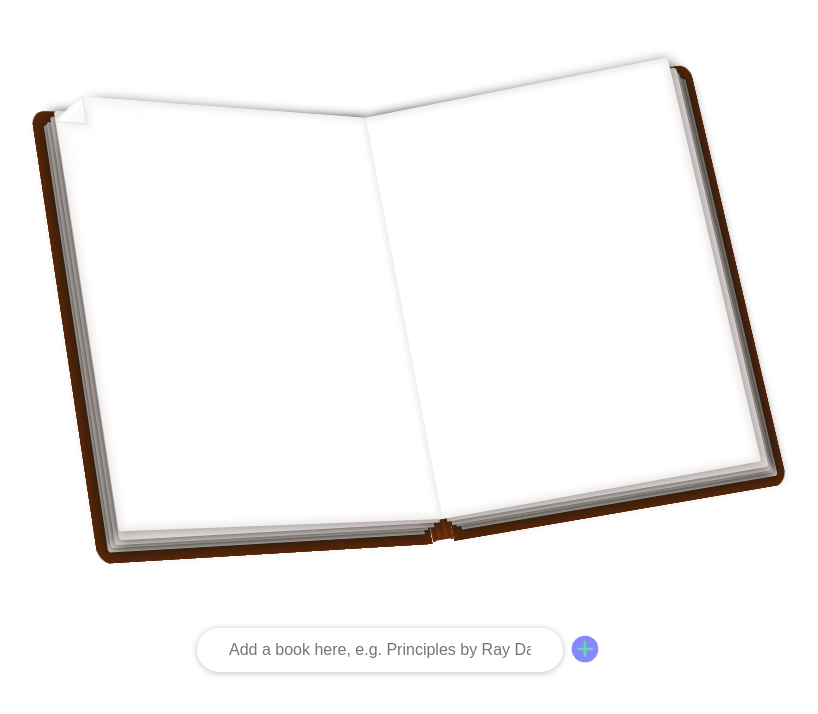
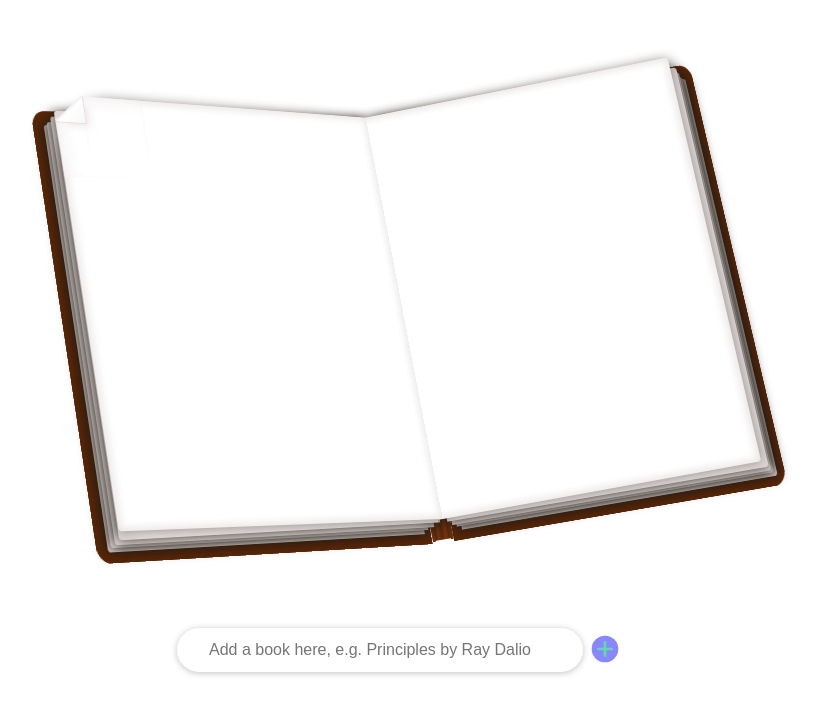
Before and after one commit to carl-hand/booklopedia, a React (Create React App) app in the folder client/: page / in a window 1280 px wide. Shown: the top 714 px of the page, without its empty margins (238-1056 px from the left). Built offline with nearby package versions, Linux system fonts and the light colour scheme; no server answers.

Commit message:
renaming SearchBar file ext to jsx

```diff
--- a/client/src/SearchBar.js
+++ b/client/src/SearchBar.jsx
@@ -10,7 +10,7 @@ dotenv.config();
 
 const searchBarContainerCss = css`
   padding: 30px;
-  width: 410px;
+  width: 450px;
   display: flex;
   align-items: center;
 `;
```
